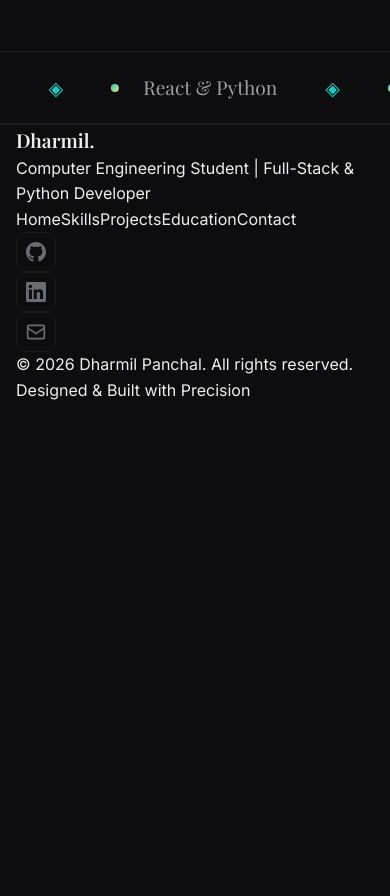
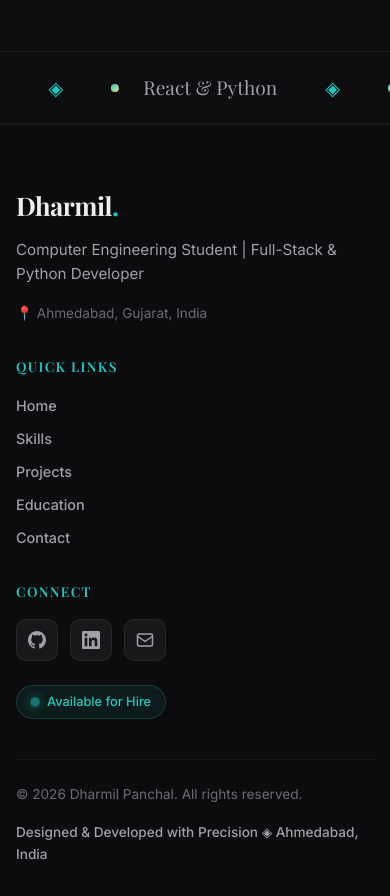
Before and after one commit to er-dharmil-panchal/portfolio, a React (Vite) app: page / in a window 390 px wide. Shown: the part 6600-7496 px from the top of the page. Before the commit the page ends 7004 px from the top, so only its background shows below. Built offline with nearby package versions, Linux system fonts and the light colour scheme; a web font is replaced by a local one.

Commit message:
style: overhaul footer layout with 3-column professional grid alignment, hover states, and status pill

```diff
--- a/src/components/Footer.tsx
+++ b/src/components/Footer.tsx
@@ -15,46 +15,63 @@ export default function Footer() {
     <footer className="footer">
       <div className="content-wrapper">
         <div className="footer-top">
+          {/* Column 1: Brand & Role */}
           <div className="footer-brand">
             <a href="#hero" className="footer-logo" onClick={(e) => handleNavClick(e, '#hero')}>
-              {personalInfo.shortName}<span>.</span>
+              {personalInfo.shortName}<span className="logo-dot">.</span>
             </a>
             <p className="footer-tagline">
               {personalInfo.role}
             </p>
+            <p className="footer-location">
+              📍 {personalInfo.location}
+            </p>
           </div>
 
-          <div className="footer-nav">
+          {/* Column 2: Navigation Links */}
+          <div className="footer-nav-col">
+            <div className="footer-nav-title">Quick Links</div>
+            <div className="footer-nav-links">
               <a href="#hero" className="footer-nav-link" onClick={(e) => handleNavClick(e, '#hero')}>Home</a>
               <a href="#skills" className="footer-nav-link" onClick={(e) => handleNavClick(e, '#skills')}>Skills</a>
               <a href="#projects" className="footer-nav-link" onClick={(e) => handleNavClick(e, '#projects')}>Projects</a>
               <a href="#education" className="footer-nav-link" onClick={(e) => handleNavClick(e, '#education')}>Education</a>
               <a href="#contact" className="footer-nav-link" onClick={(e) => handleNavClick(e, '#contact')}>Contact</a>
             </div>
+          </div>
 
+          {/* Column 3: Social Links & Availability Status */}
+          <div className="footer-social-col">
+            <div className="footer-nav-title">Connect</div>
             <div className="footer-socials">
-            <a href={socialLinks.github} target="_blank" rel="noopener noreferrer" className="footer-social-link" aria-label="GitHub">
-              <svg width="20" height="20" viewBox="0 0 24 24" fill="currentColor">
+              <a href={socialLinks.github} target="_blank" rel="noopener noreferrer" className="footer-social-link" title="Dharmil Panchal's Official GitHub Profile">
+                <svg width="18" height="18" viewBox="0 0 24 24" fill="currentColor">
                   <path d="M12 0c-6.626 0-12 5.373-12 12 0 5.302 3.438 9.8 8.207 11.387.599.111.793-.261.793-.577v-2.234c-3.338.726-4.033-1.416-4.033-1.416-.546-1.387-1.333-1.756-1.333-1.756-1.089-.745.083-.729.083-.729 1.205.084 1.839 1.237 1.839 1.237 1.07 1.834 2.807 1.304 3.492.997.107-.775.418-1.305.762-1.604-2.665-.305-5.467-1.334-5.467-5.931 0-1.311.469-2.381 1.236-3.221-.124-.303-.535-1.524.117-3.176 0 0 1.008-.322 3.301 1.23.957-.266 1.983-.399 3.003-.404 1.02.005 2.047.138 3.006.404 2.291-1.552 3.297-1.23 3.297-1.23.653 1.653.242 2.874.118 3.176.77.84 1.235 1.911 1.235 3.221 0 4.609-2.807 5.624-5.479 5.921.43.372.823 1.102.823 2.222v3.293c0 .319.192.694.801.576 4.765-1.589 8.199-6.086 8.199-11.386 0-6.627-5.373-12-12-12z"/>
                 </svg>
               </a>
-            <a href={socialLinks.linkedin} target="_blank" rel="noopener noreferrer" className="footer-social-link" aria-label="LinkedIn">
-              <svg width="20" height="20" viewBox="0 0 24 24" fill="currentColor">
+              <a href={socialLinks.linkedin} target="_blank" rel="noopener noreferrer" className="footer-social-link" title="Dharmil Panchal's Official LinkedIn Profile">
+                <svg width="18" height="18" viewBox="0 0 24 24" fill="currentColor">
                   <path d="M20.447 20.452h-3.554v-5.569c0-1.328-.027-3.037-1.852-3.037-1.853 0-2.136 1.445-2.136 2.939v5.667H9.351V9h3.414v1.561h.046c.477-.9 1.637-1.85 3.37-1.85 3.601 0 4.267 2.37 4.267 5.455v6.286zM5.337 7.433c-1.144 0-2.063-.926-2.063-2.065 0-1.138.92-2.063 2.063-2.063 1.14 0 2.064.925 2.064 2.063 0 1.139-.925 2.065-2.064 2.065zm1.782 13.019H3.555V9h3.564v11.452zM22.225 0H1.771C.792 0 0 .774 0 1.729v20.542C0 23.227.792 24 1.771 24h20.451C23.2 24 24 23.227 24 22.271V1.729C24 .774 23.2 0 22.222 0h.003z"/>
                 </svg>
               </a>
-            <a href={`mailto:${socialLinks.email}`} className="footer-social-link" aria-label="Email">
-              <svg width="20" height="20" viewBox="0 0 24 24" fill="none" stroke="currentColor" strokeWidth="2" strokeLinecap="round" strokeLinejoin="round">
+              <a href={`mailto:${socialLinks.email}`} className="footer-social-link" title="Contact Dharmil Panchal via Email">
+                <svg width="18" height="18" viewBox="0 0 24 24" fill="none" stroke="currentColor" strokeWidth="2" strokeLinecap="round" strokeLinejoin="round">
                   <rect x="2" y="4" width="20" height="16" rx="2" />
                   <path d="M22 7l-10 7L2 7" />
                 </svg>
               </a>
             </div>
+            <div className="footer-status-pill">
+              <span className="status-dot" /> {personalInfo.status}
             </div>
+          </div>
+        </div>
+
+        <div className="footer-divider" />
 
         <div className="footer-bottom">
           <p>© {currentYear} {personalInfo.name}. All rights reserved.</p>
-          <p className="footer-built">Designed & Built with Precision</p>
+          <p className="footer-built">Designed & Developed with Precision ◈ Ahmedabad, India</p>
         </div>
       </div>
     </footer>
--- a/src/index.css
+++ b/src/index.css
@@ -1452,59 +1452,167 @@ section {
 }
 
 /* ═══════════════════════════════════════
-   FOOTER
+   FOOTER SECTION (PROFESSIONAL ALIGNMENT)
    ═══════════════════════════════════════ */
 .footer {
   position: relative;
   z-index: 2;
+  background: rgba(13, 13, 15, 0.85);
+  backdrop-filter: blur(16px);
   border-top: 1px solid var(--border-color);
-}
-
-.footer-content {
-  padding: 48px 0 32px;
-  display: flex;
-  justify-content: space-between;
-  align-items: center;
-  flex-wrap: wrap;
-  gap: 24px;
+  padding: 60px 0 30px;
+}
+
+[data-theme="light"] .footer {
+  background: rgba(248, 249, 250, 0.9);
+}
+
+.footer-top {
+  display: grid;
+  grid-template-columns: 1.5fr 1fr 1fr;
+  gap: 48px;
+  align-items: start;
+  margin-bottom: 40px;
+}
+
+.footer-brand {
+  display: flex;
+  flex-direction: column;
+  gap: 12px;
 }
 
 .footer-logo {
   font-family: var(--font-heading);
-  font-size: 1.2rem;
+  font-size: 1.6rem;
+  font-weight: 700;
+  color: var(--text-primary);
+  letter-spacing: -0.02em;
+}
+
+.footer-logo .logo-dot {
+  color: var(--accent-1);
+}
+
+.footer-tagline {
+  color: var(--text-secondary);
+  font-size: 0.95rem;
+  line-height: 1.6;
+  max-width: 340px;
+}
+
+.footer-location {
+  color: var(--text-muted);
+  font-size: 0.85rem;
+  margin-top: 4px;
+}
+
+.footer-nav-col,
+.footer-social-col {
+  display: flex;
+  flex-direction: column;
+  gap: 16px;
+}
+
+.footer-nav-title {
+  font-family: var(--font-heading);
+  font-size: 0.85rem;
   font-weight: 600;
-}
-
-.footer-social {
-  display: flex;
-  gap: 16px;
+  text-transform: uppercase;
+  letter-spacing: 0.1em;
+  color: var(--accent-1);
+}
+
+.footer-nav-links {
+  display: flex;
+  flex-direction: column;
+  gap: 10px;
+}
+
+.footer-nav-link {
+  color: var(--text-secondary);
+  font-size: 0.9rem;
+  font-weight: 500;
+  transition: color var(--transition-fast), transform var(--transition-fast);
+  width: fit-content;
+}
+
+.footer-nav-link:hover {
+  color: var(--accent-1);
+  transform: translateX(4px);
+}
+
+.footer-socials {
+  display: flex;
+  gap: 12px;
 }
 
 .footer-social-link {
-  width: 40px;
-  height: 40px;
+  width: 42px;
+  height: 42px;
   border-radius: 10px;
+  background: var(--bg-card);
   border: 1px solid var(--border-color);
   display: flex;
   align-items: center;
   justify-content: center;
+  color: var(--text-secondary);
   transition: all var(--transition-fast);
-  color: var(--text-muted);
 }
 
 .footer-social-link:hover {
   border-color: var(--accent-1);
   color: var(--accent-1);
-  transform: translateY(-2px);
-}
-
-.footer-copyright {
+  transform: translateY(-3px);
+  box-shadow: 0 8px 20px rgba(32, 200, 191, 0.15);
+}
+
+.footer-status-pill {
+  display: inline-flex;
+  align-items: center;
+  gap: 8px;
+  padding: 6px 14px;
+  border-radius: 20px;
+  background: rgba(32, 200, 191, 0.08);
+  border: 1px solid rgba(32, 200, 191, 0.2);
+  font-size: 0.8rem;
+  font-weight: 500;
+  color: var(--accent-1);
+  width: fit-content;
+  margin-top: 8px;
+}
+
+.footer-divider {
   width: 100%;
-  text-align: center;
-  padding-top: 24px;
-  border-top: 1px solid var(--border-color);
+  height: 1px;
+  background: var(--border-color);
+  margin-bottom: 24px;
+}
+
+.footer-bottom {
+  display: flex;
+  justify-content: space-between;
+  align-items: center;
+  flex-wrap: wrap;
+  gap: 16px;
   color: var(--text-muted);
   font-size: 0.85rem;
+}
+
+.footer-built {
+  font-weight: 500;
+  color: var(--text-secondary);
+}
+
+@media (max-width: 768px) {
+  .footer-top {
+    grid-template-columns: 1fr;
+    gap: 32px;
+  }
+
+  .footer-bottom {
+    flex-direction: column;
+    align-items: flex-start;
+  }
 }
 
 /* ═══════════════════════════════════════
```
Lines whose indentation alone changed are shown as unchanged.
